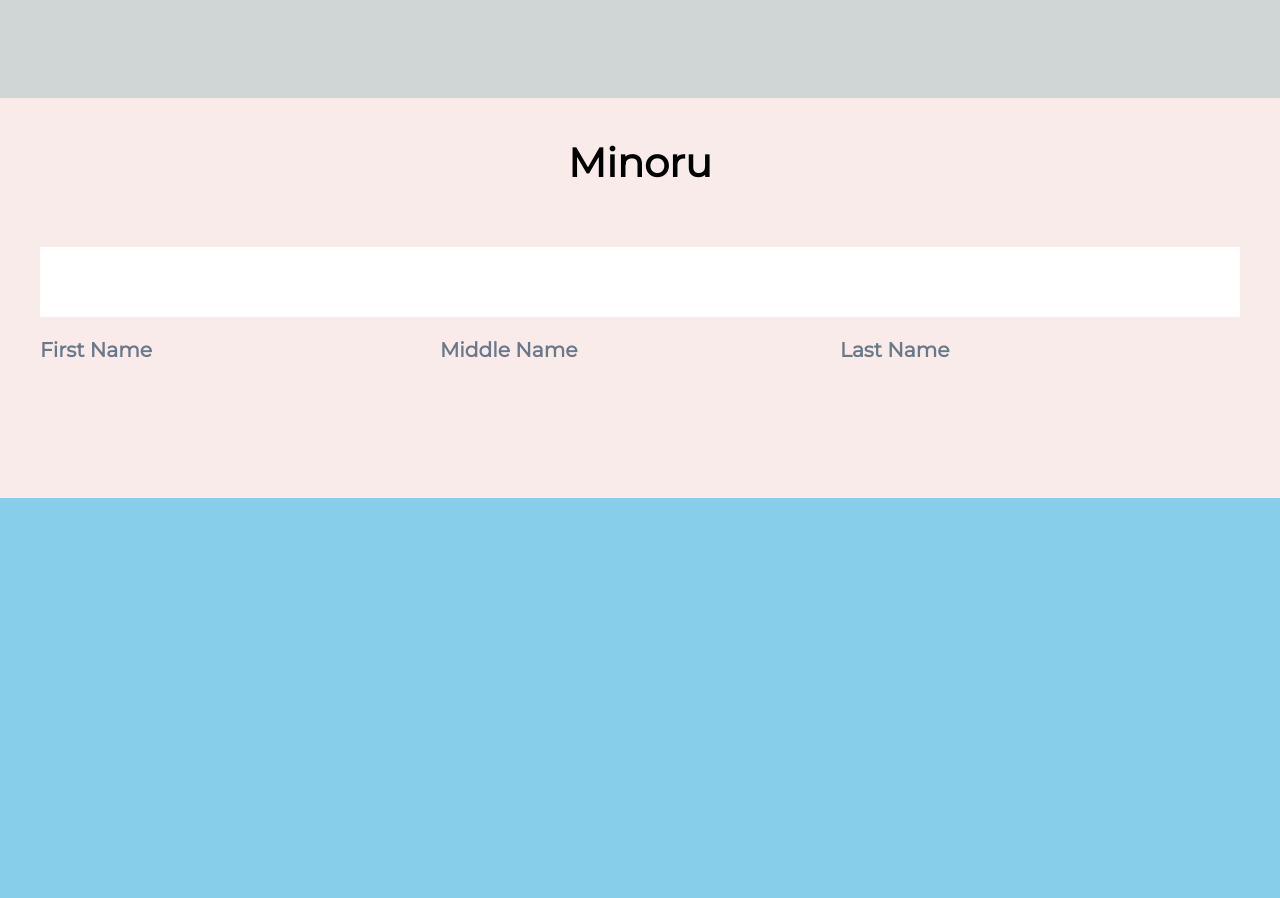
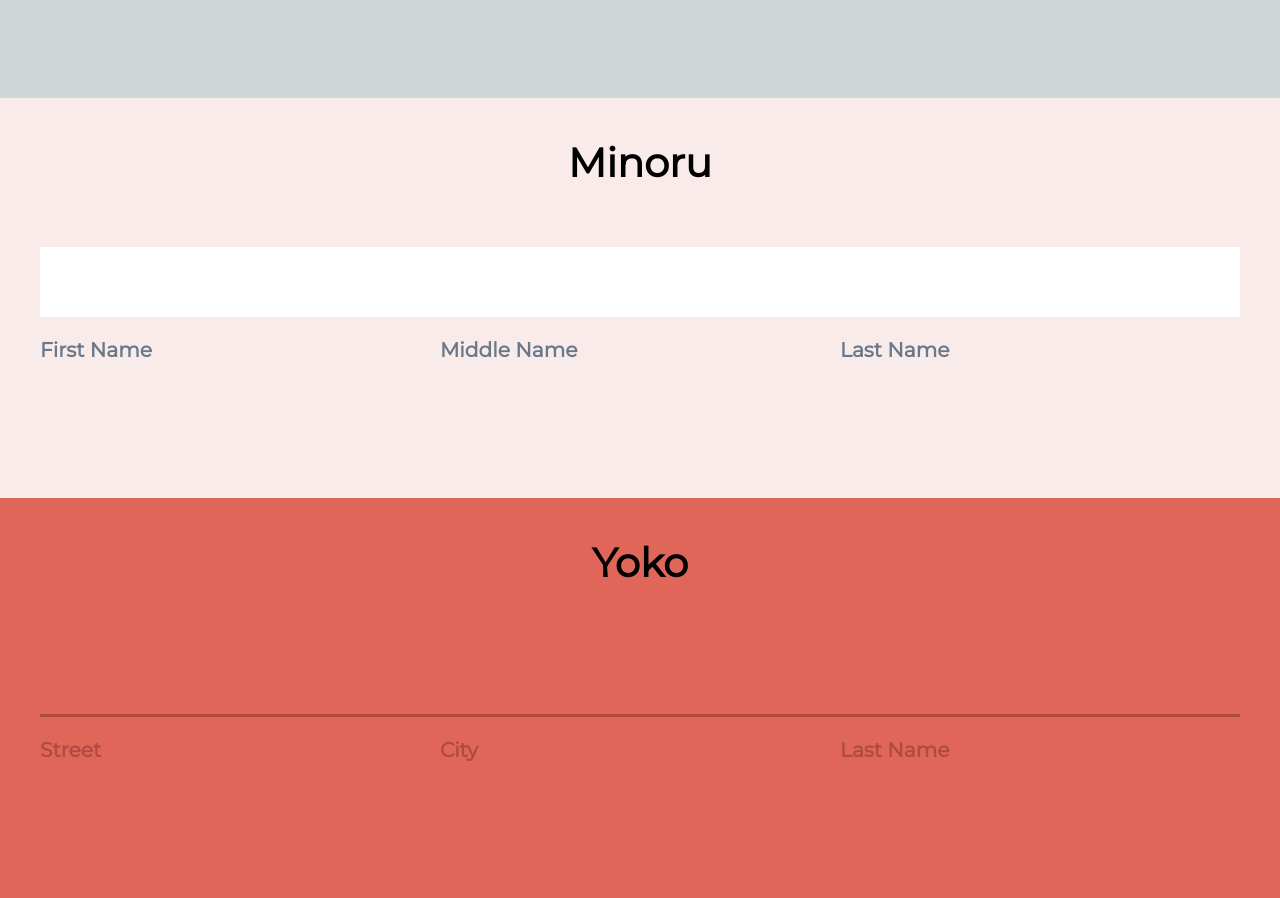
Before and after one commit to supremeking23/text-effect, a plain HTML site: page index.html in a window 1280 px wide. Shown: the part 1502-2400 px from the top of the page. Before the commit the page ends 2000 px from the top, so only its background shows below. Drawn offline with Linux system fonts and the light colour scheme.

Commit message:
yoko 70%

```diff
--- a/index.html
+++ b/index.html
@@ -125,5 +125,23 @@
 				</div>
 			</div>
 		</section>
+
+		<section id="yoko_section">
+			<h2>Yoko</h2>
+			<div class="input_group_container">
+				<div class="input_group">
+					<input type="text" id="street_yoko" placeholder=" " />
+					<label for="street_yoko" id="street_yoko_label">Street</label>
+				</div>
+				<div class="input_group">
+					<input type="text" id="city_yoko" placeholder=" " />
+					<label for="city_yoko" id="city_yoko_label">City</label>
+				</div>
+				<div class="input_group">
+					<input type="text" id="last_name_minoru" placeholder=" " />
+					<label for="last_name_minoru" id="last_name_minoru_label">Last Name</label>
+				</div>
+			</div>
+		</section>
 	</body>
 </html>
--- a/scss/styles.scss
+++ b/scss/styles.scss
@@ -415,6 +415,63 @@ section {
 	}
 }
 
+#yoko_section {
+	background: #df6659;
+
+	h2 {
+		margin: 0px 0px 50px 0px;
+		text-align: center;
+	}
+
+	.input_group {
+		display: flex;
+		flex-direction: column;
+		padding: 10px 0px;
+		position: relative;
+		width: 450px;
+
+		label {
+			color: #b04b40;
+			font-size: 20.25px;
+			font-weight: bold;
+			position: absolute;
+			top: 100px;
+			width: 100%;
+			z-index: 0;
+		}
+
+		input {
+			background: transparent;
+			border-bottom: 3px solid #b04b40;
+			border-left: none;
+			border-right: none;
+			border-top: none;
+			color: #fff;
+			font-size: 25px;
+			font-weight: bold;
+			height: 70px;
+			position: absolute;
+			width: 100%;
+			transition: all 200ms ease;
+
+			&:not(:placeholder-shown) {
+				/**/
+				background: #c5564a;
+				padding: 20px;
+			}
+
+			&:focus {
+				background: #c5564a;
+				padding: 20px;
+			}
+
+			&:focus-visible {
+				outline: none;
+			}
+		}
+	}
+}
+
 //https://blog.hubspot.com/website/css-fade-in
 
 @keyframes box_shadow_animation {
```
Also changed, not shown: css/styles.css, 1 other file.
